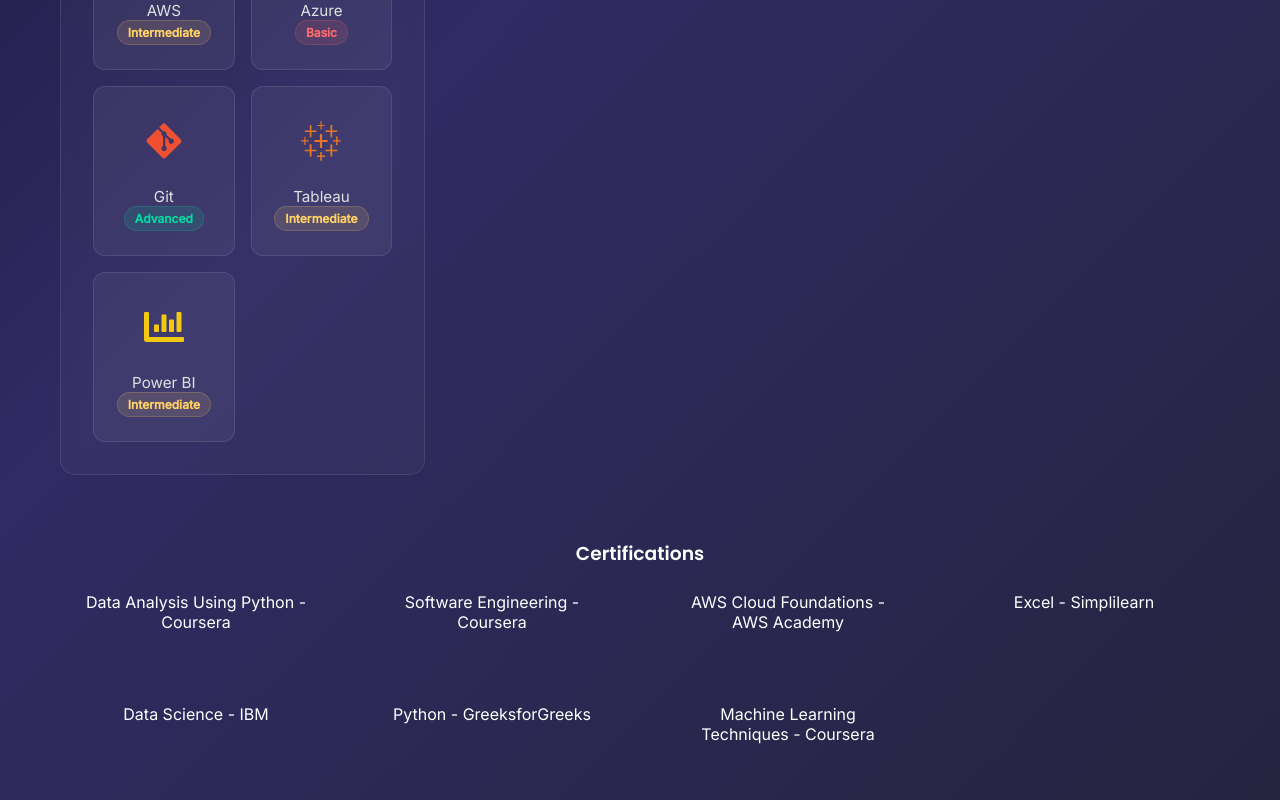
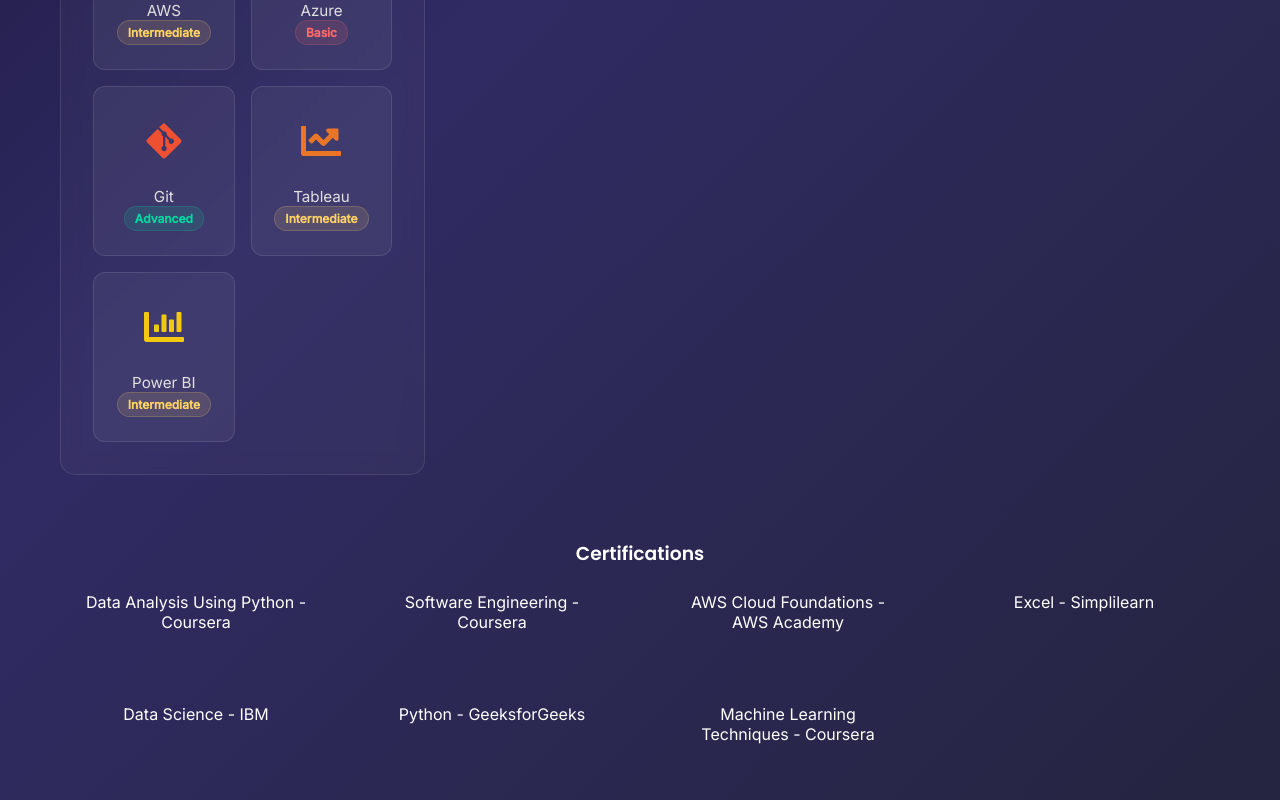
Before and after one commit to DharunS-25/My_Portfolio_Application, a React (Create React App) app: page / in a window 1280 px wide. Shown: the part 3300-4100 px from the top of the page. Built offline with nearby package versions, Linux system fonts and the light colour scheme.

Commit message:
Initial commit

```diff
--- a/package.json
+++ b/package.json
@@ -43,6 +43,6 @@
   },
   "devDependencies": {
     "gh-pages": "^6.3.0",
-    "sass": "^1.97.3"
+    "sass": "^1.99.0"
   }
 }
--- a/src/components/Skills.jsx
+++ b/src/components/Skills.jsx
@@ -3,16 +3,20 @@
 import {
   FaPython, FaJava, FaJs, FaDatabase,
   FaReact, FaAws, FaGitAlt, FaChartBar,
-  FaNodeJs, FaMicrosoft
+  FaNodeJs, FaMicrosoft, FaChartLine
 } from 'react-icons/fa';
+
 import {
   SiPandas, SiNumpy, SiScikitlearn,
-  SiMongodb, SiMysql, SiTableau,
+  SiMongodb, SiMysql,
   SiC, SiExpress
 } from 'react-icons/si';
+
 import { GiArtificialIntelligence } from 'react-icons/gi';
 import { BsBarChartFill } from 'react-icons/bs';
+
 import '../styles/App.scss';
+
 const Skills = () => {
   const skillCategories = [
     {
@@ -52,18 +56,17 @@
         { name: 'AWS', icon: <FaAws />, level: 'Intermediate', color: '#FF9900' },
         { name: 'Azure', icon: <FaMicrosoft />, level: 'Basic', color: '#0089D6' },
         { name: 'Git', icon: <FaGitAlt />, level: 'Advanced', color: '#F05032' },
-        { name: 'Tableau', icon: <SiTableau />, level: 'Intermediate', color: '#E97627' },
+        { name: 'Tableau', icon: <FaChartLine />, level: 'Intermediate', color: '#E97627' },
         { name: 'Power BI', icon: <FaChartBar />, level: 'Intermediate', color: '#F2C811' },
       ]
     }
   ];
 
-  // Get level color
   const getLevelColor = (level) => {
     switch(level) {
-      case 'Basic': return '#FF6B6B'; // Red
-      case 'Intermediate': return '#FFD166'; // Yellow
-      case 'Advanced': return '#06D6A0'; // Green
+      case 'Basic': return '#FF6B6B';
+      case 'Intermediate': return '#FFD166';
+      case 'Advanced': return '#06D6A0';
       default: return '#6C63FF';
     }
   };
@@ -144,7 +147,7 @@
               'AWS Cloud Foundations - AWS Academy',
               'Excel - Simplilearn',
               'Data Science - IBM',
-              'Python - GreeksforGreeks',
+              'Python - GeeksforGeeks',
               'Machine Learning Techniques - Coursera'
             ].map((cert, index) => (
               <motion.div
```
Also changed, not shown: 1 other file (tests, documents, lock files or other folders).
